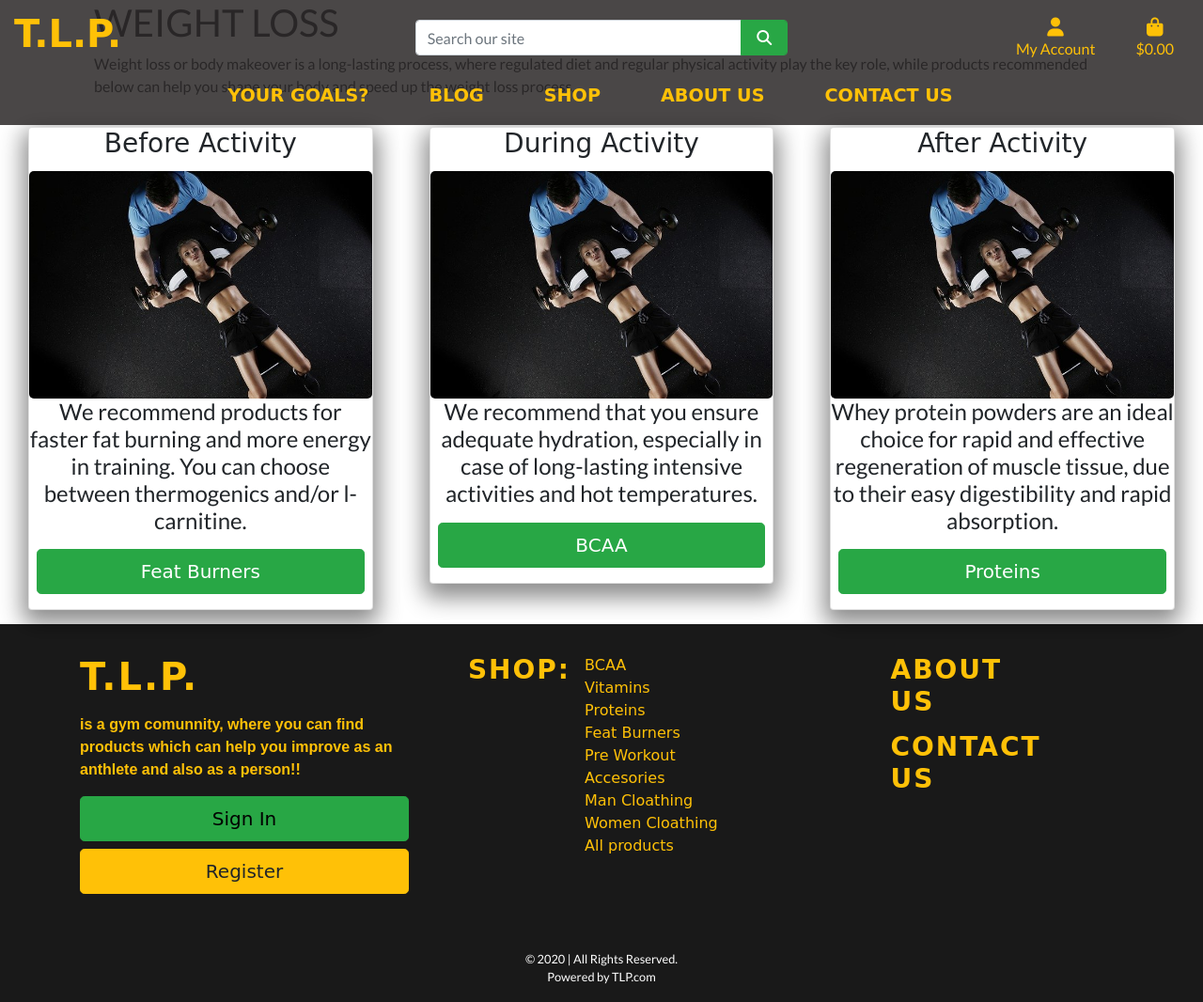
After one commit to Kraljiccar/TLP-gym-community, a Django app: page /lose-weight/ in a window 1280 px wide. The commit adds this page. Shown: the whole page at 94% size. Run offline with Django 3.2, Linux system fonts and the light colour scheme; some libraries are stand-ins or nearby versions; some web fonts are replaced.

Commit message:
Added lose weight html url and view

```diff
--- a/home/templates/home/index.html
+++ b/home/templates/home/index.html
@@ -29,7 +29,7 @@
         <div class="card">
             <img src="{% static 'media/training.jpg' %}" class="card_img card_img-bottom" alt="" />
             <h3 class="card-title text-center">Goals?</h3>
-            <h4 class="text-center">What is your goals? We can help you if you want to <a href="">Lose weight</a>, <a href="#">Gain Weight</a>, if you feel a need to high up your <a href="#">Endurance</a>, or i you want to have simply a <a href="#">Healty Lifestyle.</a></h4>
+            <h4 class="text-center">What is your goals? We can help you if you want to <a href="{% url 'lose-weight' %}">Lose weight</a>, <a href="#">Gain Weight</a>, if you feel a need to high up your <a href="#">Endurance</a>, or i you want to have simply a <a href="#">Healty Lifestyle.</a></h4>
          </div>
         <div class="card">
             <img src="{% static 'media/blog.jpg' %}" class="card_img card_img-top" alt="" />
--- /dev/null
+++ b/home/templates/home/lose-weight.html
@@ -0,0 +1,49 @@
+{% extends "base.html" %}
+{% load static %}
+
+{% block page_header %}
+{% endblock %}
+
+{% block content %}
+<div id="lose_weight">
+    <div class="overlay"></div>
+    <div class="container lose_weight">
+        <div class="col">
+            <h1> WEIGHT LOSS</h1>
+            <p>Weight loss or body makeover is a long-lasting process, where regulated diet and regular physical
+                            activity play the key role, while products recommended below can help you shape your
+                            body and speed up the weight loss process.</p>
+        </div>
+
+    </div>
+    <div class="container-fluid">
+    <div class="row">
+            <div class="col-lg-4 col-md-12 col-sm-12">
+            <div class="card">
+            <h3 class="card-title text-center">Before Activity</h3>
+            <img src="{% static 'media/training.jpg' %}" class="card_img card_img-bottom" alt="" />
+            <h4 class="text-center">We recommend products for faster fat burning and more energy in training. You can choose between thermogenics and/or l-carnitine.</h4>
+            <h3 class="text-center p-2"><a href="{% url 'products' %}?category=featburner"><button type="button" class="btn btn-success btn-lg btn-block">Feat Burners</button></a></h3>
+
+         </div>
+         </div>
+            <div class="col-lg-4 col-md-12 col-sm-12">
+            <div class="card">
+            <h3 class="card-title text-center">During Activity</h3>
+            <img src="{% static 'media/training.jpg' %}" class="card_img card_img-bottom" alt="" />
+            <h4 class="text-center">We recommend that you ensure adequate hydration, especially in case of long-lasting intensive activities and hot temperatures.</h4>
+            <h3 class="text-center p-2"><a href="{% url 'products' %}?category=bcaa"><button type="button" class="btn btn-success btn-lg btn-block">BCAA</button></a></h3>
+         </div>
+         </div>
+         <div class="col-lg-4 col-md-12 col-sm-12">
+            <div class="card">
+            <h3 class="card-title text-center">After Activity</h3>
+            <img src="{% static 'media/training.jpg' %}" class="card_img card_img-bottom" alt="" />
+            <h4 class="text-center">Whey protein powders are an ideal choice for rapid and effective regeneration of muscle tissue, due to their easy digestibility and rapid absorption.</h4>
+            <h3 class="text-center p-2"><a href="{% url 'products' %}?category=proteins"><button type="button" class="btn btn-success btn-lg btn-block">Proteins</button></a></h3>
+         </div>
+         </div>
+        </div>
+    </div>
+</div>
+{% endblock %}
--- a/home/urls.py
+++ b/home/urls.py
@@ -1,8 +1,9 @@
 from django.urls import path
 from . import views
-from home.views import AboutView
+from home.views import AboutView, LoseweightView
 
 urlpatterns = [
     path('', views.index, name='home'),
     path('about/', AboutView.as_view(), name='about'),
+    path('lose-weight/', LoseweightView.as_view(), name='lose-weight'),
 ]
--- a/home/views.py
+++ b/home/views.py
@@ -13,3 +13,6 @@ def index(request):
 
 class AboutView(TemplateView):
     template_name = "home/about.html"
+
+class LoseweightView(TemplateView):
+    template_name = "home/lose-weight.html"
--- a/templates/includes/main_nav.html
+++ b/templates/includes/main_nav.html
@@ -5,7 +5,7 @@
                 YOUR GOALS?
             </a>
             <div class="dropdown-menu border-0.5" aria-labelledby="trainings">
-                <a href="" class="dropdown-item">Lose weight</a>
+                <a href="{% url 'lose-weight' %}" class="dropdown-item">Lose weight</a>
                 <a href="" class="dropdown-item ">Gain weight</a>
                 <a href="" class="dropdown-item ">Increase Endurance</a>
                 <a href="" class="dropdown-item ">Be healthy</a>
```
